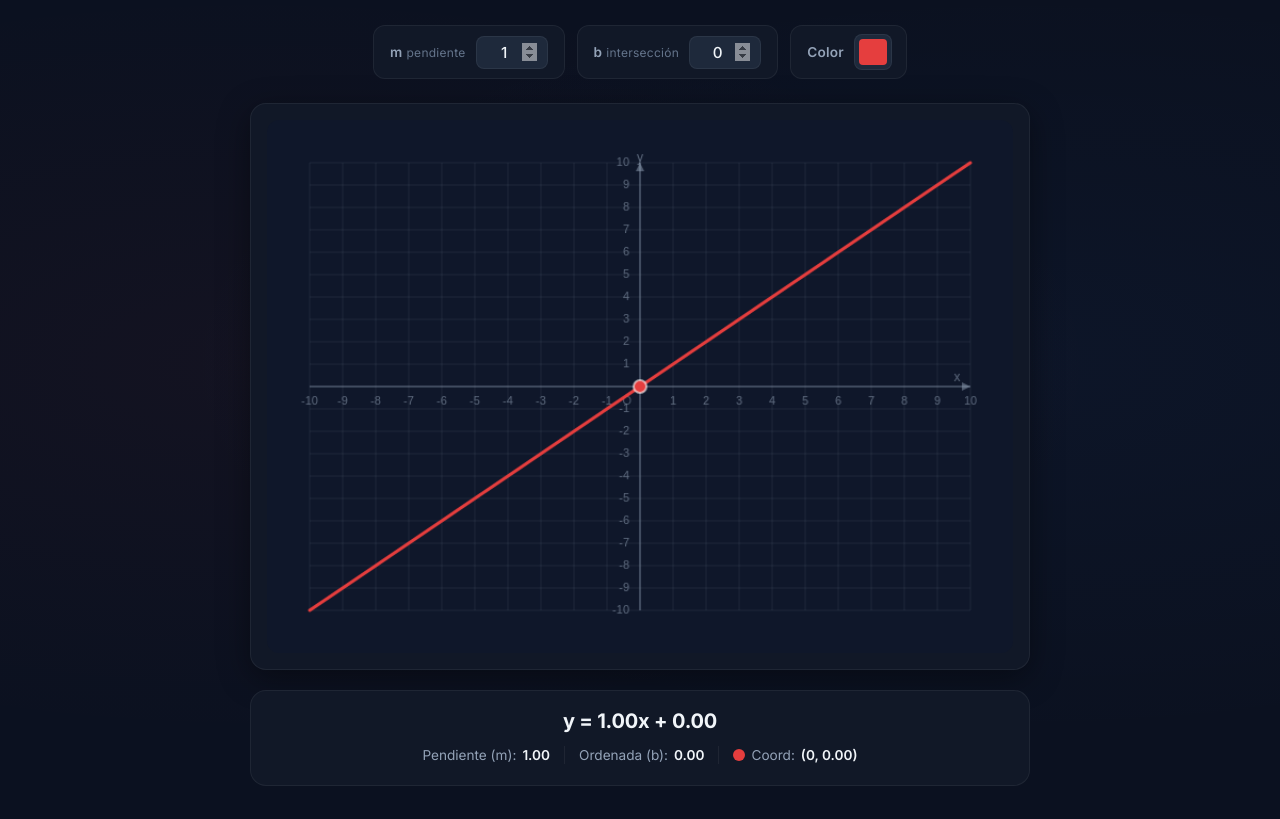
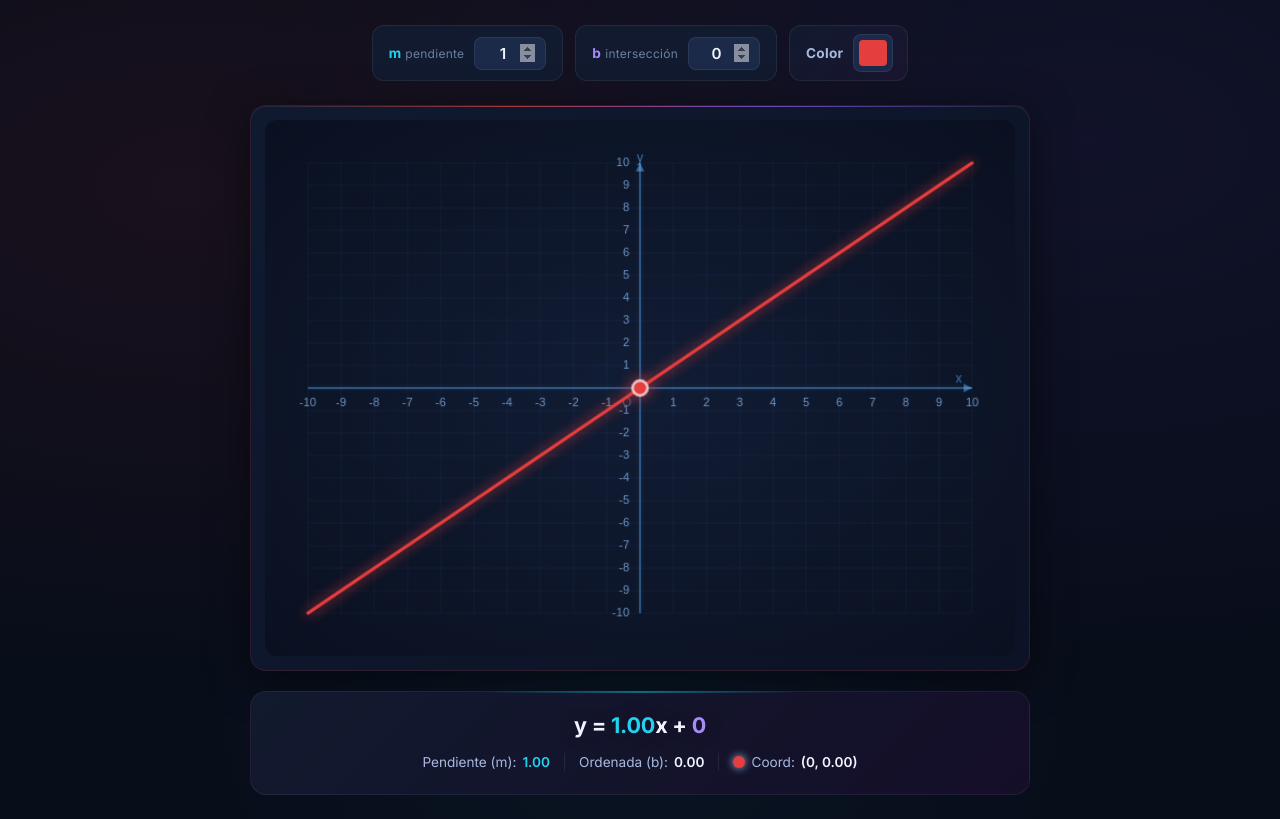
Before and after one commit to Maria03663/Trabajo_Final-, a website built with Vite: page index.html in a window 1280 px wide. Shown: the part 82-901 px from the top of the page. Built offline with nearby package versions, Linux system fonts and the light colour scheme.

Commit message:
feat: more colorful dark mode with gradients and glow effects

```diff
--- a/src/main.js
+++ b/src/main.js
@@ -32,7 +32,7 @@ function draw() {
   const b = parseFloat(interceptInput.value) || 0;
 
   // Grid
-  ctx.strokeStyle = 'rgba(148, 163, 184, 0.12)';
+  ctx.strokeStyle = 'rgba(100, 140, 200, 0.08)';
   ctx.lineWidth = 1;
   for (let x = Math.ceil(xMin); x <= xMax; x++) {
     if (x === 0) continue;
@@ -50,7 +50,9 @@ function draw() {
   }
 
   // Axes
-  ctx.strokeStyle = 'rgba(148, 163, 184, 0.5)';
+  ctx.shadowColor = 'rgba(100, 180, 255, 0.3)';
+  ctx.shadowBlur = 6;
+  ctx.strokeStyle = 'rgba(100, 180, 255, 0.5)';
   ctx.lineWidth = 1.5;
   ctx.beginPath();
   ctx.moveTo(pad, toCanvasY(0));
@@ -60,9 +62,10 @@ function draw() {
   ctx.moveTo(toCanvasX(0), pad);
   ctx.lineTo(toCanvasX(0), H - pad);
   ctx.stroke();
+  ctx.shadowBlur = 0;
 
   // Axis arrows
-  ctx.fillStyle = 'rgba(148, 163, 184, 0.5)';
+  ctx.fillStyle = 'rgba(100, 180, 255, 0.5)';
   ctx.beginPath();
   ctx.moveTo(W - pad, toCanvasY(0));
   ctx.lineTo(W - pad - 8, toCanvasY(0) - 4);
@@ -75,7 +78,7 @@ function draw() {
   ctx.fill();
 
   // Axis labels
-  ctx.fillStyle = 'rgba(148, 163, 184, 0.6)';
+  ctx.fillStyle = 'rgba(150, 200, 255, 0.7)';
   ctx.font = '11px Inter, sans-serif';
   ctx.textAlign = 'center';
   ctx.textBaseline = 'top';
@@ -91,7 +94,7 @@ function draw() {
   }
 
   // Axis labels
-  ctx.fillStyle = 'rgba(148, 163, 184, 0.6)';
+  ctx.fillStyle = 'rgba(100, 180, 255, 0.6)';
   ctx.font = '12px Inter, sans-serif';
   ctx.textAlign = 'left';
   ctx.textBaseline = 'bottom';
@@ -101,13 +104,15 @@ function draw() {
   ctx.fillText('y', toCanvasX(0), pad + 2);
 
   // Origin
-  ctx.fillStyle = 'rgba(148, 163, 184, 0.5)';
+  ctx.fillStyle = 'rgba(100, 180, 255, 0.5)';
   ctx.textAlign = 'right';
   ctx.textBaseline = 'top';
   ctx.font = '11px Inter, sans-serif';
   ctx.fillText('O', toCanvasX(0) - 8, toCanvasY(0) + 8);
 
-  // Line
+  // Line with glow
+  ctx.shadowColor = color;
+  ctx.shadowBlur = 12;
   ctx.strokeStyle = color;
   ctx.lineWidth = 3;
   ctx.lineCap = 'round';
@@ -119,16 +124,20 @@ function draw() {
     ctx.lineTo(toCanvasX(x2), toCanvasY(y2));
     ctx.stroke();
   }
+  ctx.shadowBlur = 0;
 
   // Highlight intercept
   const bCanvasY = toCanvasY(b);
   if (b >= yMin && b <= yMax) {
+    ctx.shadowColor = color;
+    ctx.shadowBlur = 15;
     ctx.fillStyle = color;
     ctx.beginPath();
-    ctx.arc(toCanvasX(0), bCanvasY, 6, 0, Math.PI * 2);
+    ctx.arc(toCanvasX(0), bCanvasY, 7, 0, Math.PI * 2);
     ctx.fill();
-    ctx.strokeStyle = 'rgba(255,255,255,0.6)';
-    ctx.lineWidth = 2;
+    ctx.shadowBlur = 0;
+    ctx.strokeStyle = 'rgba(255,255,255,0.7)';
+    ctx.lineWidth = 2.5;
     ctx.stroke();
   }
 
@@ -136,7 +145,7 @@ function draw() {
   const mStr = m.toFixed(2);
   const bStr = b.toFixed(2);
   const sign = b >= 0 ? '+' : '-';
-  formulaDisplay.textContent = `y = ${mStr}x ${sign} ${Math.abs(b).toFixed(2)}`;
+  formulaDisplay.innerHTML = `y = <span style="color:#22d3ee">${mStr}</span>x ${sign} <span style="color:#a78bfa">${Math.abs(bStr)}</span>`;
   mDisplay.textContent = mStr;
   bDisplay.textContent = bStr;
   coordDisplay.textContent = `(0, ${bStr})`;
--- a/src/style.css
+++ b/src/style.css
@@ -1,19 +1,21 @@
 :root {
-  --bg-app: #0b1120;
-  --bg-surface: #111827;
-  --bg-elevated: #1a2236;
-  --bg-input: #1e293b;
-  --text-primary: #f1f5f9;
-  --text-secondary: #94a3b8;
-  --text-muted: #64748b;
+  --bg-app: #080d1a;
+  --bg-surface: #111a2e;
+  --bg-elevated: #182344;
+  --bg-input: #1c2a4a;
+  --text-primary: #f0f4ff;
+  --text-secondary: #a8b9e0;
+  --text-muted: #6a7fa0;
   --accent: #e53e3e;
-  --accent-glow: rgba(229, 62, 62, 0.25);
-  --border: rgba(255, 255, 255, 0.06);
-  --border-active: rgba(255, 255, 255, 0.12);
+  --accent2: #f59e0b;
+  --accent3: #06b6d4;
+  --accent4: #8b5cf6;
+  --accent-glow: rgba(229, 62, 62, 0.3);
+  --border: rgba(255, 255, 255, 0.07);
   --radius-sm: 8px;
   --radius-md: 12px;
   --radius-lg: 16px;
-  --shadow-lg: 0 8px 32px rgba(0, 0, 0, 0.4);
+  --shadow-lg: 0 8px 40px rgba(0, 0, 0, 0.5);
   --font: 'Inter', -apple-system, BlinkMacSystemFont, 'Segoe UI', Roboto, sans-serif;
 }
 
@@ -39,8 +41,9 @@ body {
   min-height: 100vh;
   padding: 24px;
   background-image:
-    radial-gradient(ellipse at 20% 50%, rgba(229, 62, 62, 0.04) 0%, transparent 60%),
-    radial-gradient(ellipse at 80% 50%, rgba(59, 130, 246, 0.04) 0%, transparent 60%);
+    radial-gradient(ellipse at 15% 30%, rgba(229, 62, 62, 0.08) 0%, transparent 55%),
+    radial-gradient(ellipse at 85% 25%, rgba(139, 92, 246, 0.07) 0%, transparent 55%),
+    radial-gradient(ellipse at 50% 80%, rgba(6, 182, 212, 0.05) 0%, transparent 50%);
 }
 
 .app {
@@ -57,7 +60,10 @@ body {
   font-size: 1.75rem;
   font-weight: 800;
   letter-spacing: -0.02em;
-  color: var(--text-primary);
+  background: linear-gradient(135deg, #f0f4ff 0%, #e53e3e 100%);
+  -webkit-background-clip: text;
+  -webkit-text-fill-color: transparent;
+  background-clip: text;
   margin-bottom: 4px;
 }
 
@@ -88,17 +94,36 @@ body {
   padding: 8px 16px;
   border-radius: var(--radius-md);
   border: 1px solid var(--border);
-  transition: border-color 0.2s, box-shadow 0.2s;
+  transition: border-color 0.25s, box-shadow 0.25s, transform 0.2s;
 }
 
 .control-group:focus-within {
   border-color: var(--accent);
-  box-shadow: 0 0 0 3px var(--accent-glow);
+  box-shadow: 0 0 0 3px var(--accent-glow), 0 0 20px rgba(229, 62, 62, 0.1);
+  transform: translateY(-1px);
+}
+
+.control-group:first-child:focus-within {
+  border-color: var(--accent3);
+  box-shadow: 0 0 0 3px rgba(6, 182, 212, 0.3), 0 0 20px rgba(6, 182, 212, 0.1);
+}
+
+.control-group:nth-child(2):focus-within {
+  border-color: var(--accent4);
+  box-shadow: 0 0 0 3px rgba(139, 92, 246, 0.3), 0 0 20px rgba(139, 92, 246, 0.1);
+}
+
+.control-group:first-child label {
+  color: #22d3ee;
+}
+
+.control-group:nth-child(2) label {
+  color: #a78bfa;
 }
 
 .control-group label {
   font-size: 0.85rem;
-  font-weight: 600;
+  font-weight: 700;
   color: var(--text-secondary);
   letter-spacing: 0.02em;
   display: flex;
@@ -121,14 +146,15 @@ body {
   color: var(--text-primary);
   font-family: var(--font);
   font-size: 0.95rem;
-  font-weight: 500;
+  font-weight: 600;
   text-align: center;
   outline: none;
-  transition: border-color 0.2s;
+  transition: border-color 0.2s, background 0.2s;
 }
 
 .control-group input[type="number"]:focus {
   border-color: var(--accent);
+  background: #1f3060;
 }
 
 .control-group input[type="number"]::-webkit-inner-spin-button {
@@ -136,13 +162,18 @@ body {
 }
 
 .control-group input[type="color"] {
-  width: 38px;
-  height: 36px;
-  padding: 2px;
+  width: 40px;
+  height: 38px;
+  padding: 3px;
   border: 1px solid var(--border);
   border-radius: var(--radius-sm);
   background: var(--bg-input);
   cursor: pointer;
+  transition: border-color 0.2s;
+}
+
+.control-group input[type="color"]:hover {
+  border-color: var(--accent);
 }
 
 .control-group input[type="color"]::-webkit-color-swatch-wrapper {
@@ -156,15 +187,30 @@ body {
 
 .color-group {
   padding-right: 14px;
+  background: linear-gradient(135deg, #111a2e 0%, #1a1530 100%);
 }
 
 .canvas-wrapper {
-  background: var(--bg-surface);
+  background: linear-gradient(135deg, #0f1a30 0%, #0d1225 100%);
   border-radius: var(--radius-lg);
-  border: 1px solid var(--border);
-  padding: 16px;
+  border: 1px solid rgba(229, 62, 62, 0.15);
+  padding: 14px;
   margin-bottom: 20px;
-  box-shadow: var(--shadow-lg);
+  box-shadow: 0 8px 40px rgba(0, 0, 0, 0.5), inset 0 1px 0 rgba(255, 255, 255, 0.05);
+  position: relative;
+  overflow: hidden;
+}
+
+.canvas-wrapper::before {
+  content: '';
+  position: absolute;
+  top: -1px;
+  left: -1px;
+  right: -1px;
+  height: 2px;
+  background: linear-gradient(90deg, transparent, var(--accent), var(--accent4), transparent);
+  border-radius: var(--radius-lg) var(--radius-lg) 0 0;
+  opacity: 0.7;
 }
 
 canvas {
@@ -173,24 +219,38 @@ canvas {
   height: auto;
   aspect-ratio: 700 / 500;
   border-radius: var(--radius-md);
-  background: #0f172a;
+  background: radial-gradient(ellipse at center, #111d35 0%, #0a1020 100%);
   cursor: crosshair;
 }
 
 .info {
-  background: var(--bg-surface);
-  border: 1px solid var(--border);
+  background: linear-gradient(135deg, #111a2e 0%, #150e28 100%);
+  border: 1px solid rgba(255, 255, 255, 0.06);
   border-radius: var(--radius-lg);
-  padding: 18px 22px;
+  padding: 20px 22px;
   text-align: center;
+  position: relative;
+}
+
+.info::before {
+  content: '';
+  position: absolute;
+  top: -1px;
+  left: 30%;
+  right: 30%;
+  height: 2px;
+  background: linear-gradient(90deg, transparent, var(--accent3), transparent);
+  border-radius: var(--radius-lg) var(--radius-lg) 0 0;
+  opacity: 0.5;
 }
 
 .info .formula {
-  font-size: 1.25rem;
+  font-size: 1.35rem;
   font-weight: 700;
   color: var(--text-primary);
   letter-spacing: -0.01em;
-  margin-bottom: 10px;
+  margin-bottom: 12px;
+  text-shadow: 0 0 30px rgba(229, 62, 62, 0.15);
 }
 
 .info-row {
@@ -218,7 +278,15 @@ canvas {
 .info-divider {
   width: 1px;
   height: 18px;
-  background: var(--border);
+  background: rgba(255, 255, 255, 0.08);
+}
+
+.info-item:first-child strong {
+  color: #22d3ee;
+}
+
+.info-item:nth-child(2) strong {
+  color: #a78bfa;
 }
 
 .color-dot {
@@ -227,6 +295,7 @@ canvas {
   border-radius: 50%;
   display: inline-block;
   flex-shrink: 0;
+  box-shadow: 0 0 8px currentColor;
 }
 
 @media (max-width: 600px) {
```
